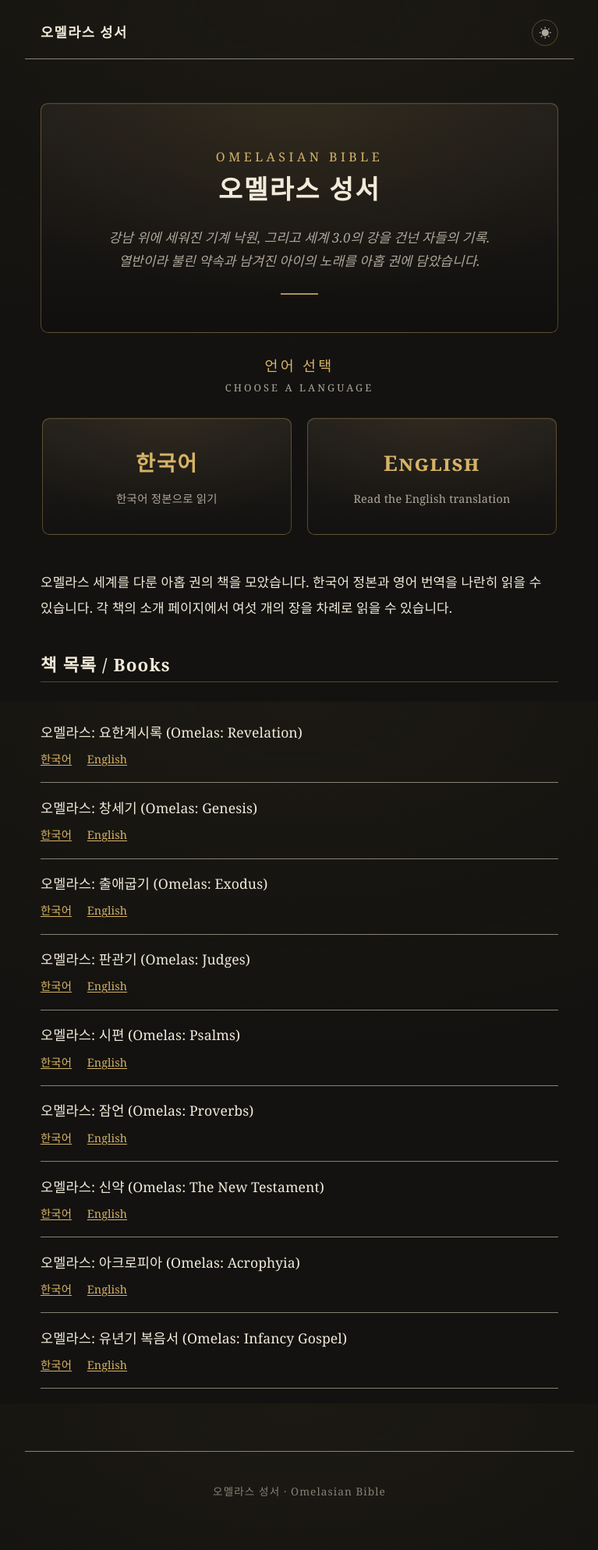
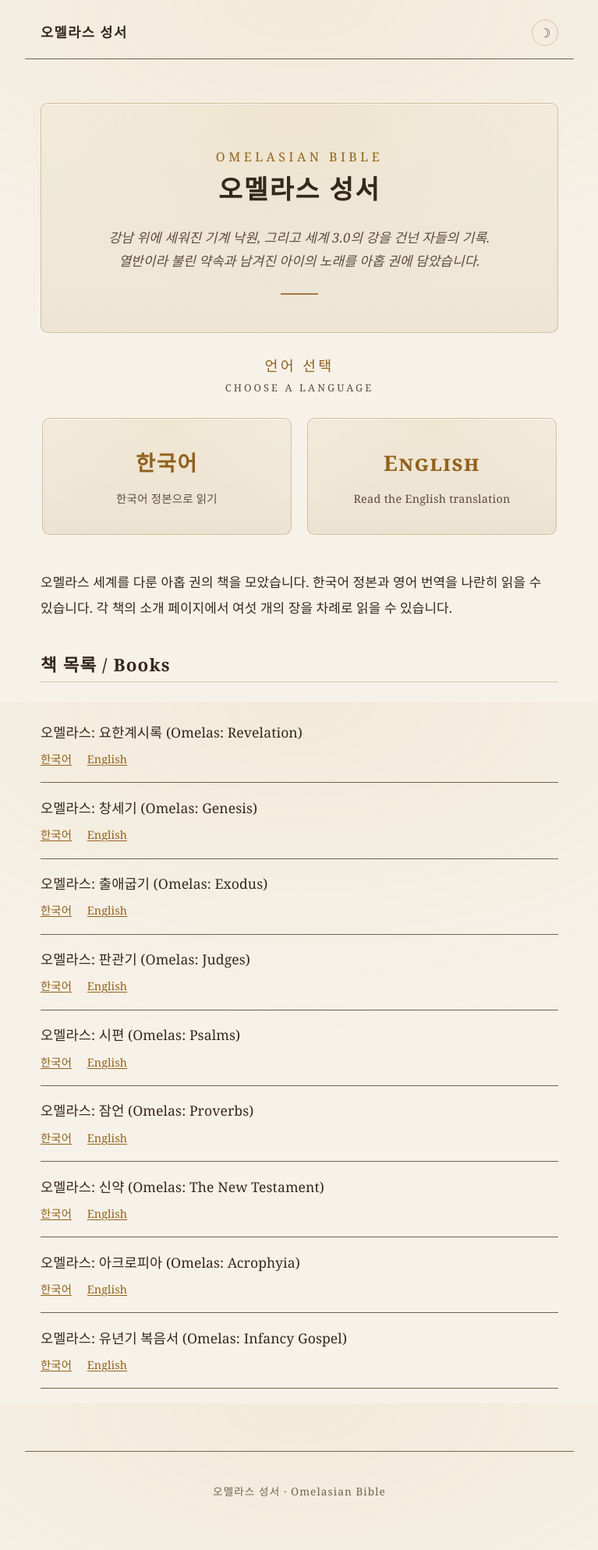
Before and after one commit to savagemanage/omelas, a Jekyll site: the page built from index.html, in a window 1280 px wide. Shown: the whole page at 78% size, without its empty margins (256-1023 px from the left). Built offline with Jekyll 4.4.1, drawn with Linux system fonts in a browser that asks for light colours.

Commit message:
feat: make light the default theme with no flash-of-wrong-theme
Invert the CSS base palette so :root is the light parchment palette and
dark becomes an html[data-theme="dark"] override. Render the server html
with no data-theme attribute so no-JS renders light with no mismatch.
Invert literal-gradient blocks (body vignette, cover, gate doors) and the
toggle glyph, and flip the anti-flash head script and theme-toggle.js so
their default is light while still honoring a stored light or dark.

```diff
--- a/_includes/header.html
+++ b/_includes/header.html
@@ -10,7 +10,7 @@
     </nav>
     {% endif %}
     <button type="button" id="omelas-theme-toggle" class="omelas-theme-toggle"
-            aria-label="라이트 모드로 전환 (Switch to light theme)" aria-pressed="false">
+            aria-label="다크 모드로 전환 (Switch to dark theme)" aria-pressed="false">
       <span class="omelas-theme-toggle__glyph" aria-hidden="true"></span>
     </button>
   </div>
--- a/_layouts/default.html
+++ b/_layouts/default.html
@@ -1,5 +1,5 @@
 <!DOCTYPE html>
-<html lang="{{ page.lang | default: site.lang | default: 'ko' }}" data-theme="dark">
+<html lang="{{ page.lang | default: site.lang | default: 'ko' }}">
 <head>
   <meta charset="utf-8">
   <meta name="viewport" content="width=device-width, initial-scale=1">
@@ -10,9 +10,11 @@
   <link rel="stylesheet" href="https://fonts.googleapis.com/css2?family=Noto+Serif+KR:wght@400;500;600;700&display=swap">
   <script>
     /* Anti-flash: apply the stored theme before the stylesheet paints. The
-       server renders data-theme="dark" as the no-JS fallback (this site is a
-       dark scripture experience by design), so we only override when a valid
-       stored value exists. Self-contained; localStorage wrapped in try/catch. */
+       server renders no data-theme attribute, so light is the default and the
+       no-JS fallback (the :root base is the light parchment palette); dark is
+       the opt-in override. We only setAttribute when a valid stored value
+       exists, so a stored 'dark' applies before paint with no flash, while
+       nothing stored leaves the page light. localStorage wrapped in try/catch. */
     (function () {
       try {
         var t = window.localStorage.getItem("omelas-theme");
--- a/assets/css/omelas.css
+++ b/assets/css/omelas.css
@@ -1,33 +1,35 @@
 /*
   Omelas theme stylesheet (Jekyll).
 
-  A slightly-dark scripture treatment for the Omelasian Bible: parchment in the
-  dark, ink on vellum. The background stays deep and near-black; the reading
-  column glows with a warm, candle-lit off-white so long-form Korean and English
-  read like a recited liturgy. A single restrained, aged-gold accent stands in
-  for gilding and rubrication. Comfortable serif measure, generous leading, a
-  drop-cap opening, and hushed verse blockquotes carry the scriptural register.
-  Dark by default; kept intentionally quiet so the prose leads.
+  A scripture treatment for the Omelasian Bible: ink on parchment. The page is a
+  warm cream vellum by default; the reading column carries dark warm-ink text so
+  long-form Korean and English read like a recited liturgy. A single restrained,
+  aged-gold accent stands in for gilding and rubrication. Comfortable serif
+  measure, generous leading, a drop-cap opening, and hushed verse blockquotes
+  carry the scriptural register. Light by default (the no-JS fallback), with a
+  deep dark scripture theme available as an opt-in override.
 
   Note: this file avoids the long dash character on purpose.
 */
 
 :root {
-  /* Dark base: deep, warm-tinted near-black surfaces (retained dark theme). */
-  --omelas-bg: hsl(30, 8%, 7%);
-  --omelas-bg-light: hsl(30, 8%, 10%);
-  --omelas-bg-lighter: hsl(30, 8%, 14%);
+  /* Light base: warm cream parchment / vellum surfaces (default theme). */
+  --omelas-bg: hsl(40, 46%, 94%);
+  --omelas-bg-light: hsl(40, 40%, 90%);
+  --omelas-bg-lighter: hsl(40, 36%, 86%);
 
-  /* Warm ink-on-vellum foreground: candle-lit parchment text on the dark bg. */
-  --omelas-fg: hsl(42, 44%, 90%);
-  --omelas-fg-light: hsla(40, 30%, 84%, 0.74);
-  /* Faintest tier: still the hushed, quiet voice, but raised to clear WCAG AA
-     (4.79:1 on --omelas-bg) so footer/muted small text stays legible. */
-  --omelas-fg-lighter: hsla(40, 25%, 80%, 0.58);
+  /* Dark warm-ink foreground on the pale ground.
+     Contrast on --omelas-bg (hsl(40, 46%, 94%) ~= #f4ece0):
+       --omelas-fg        hsl(28, 30%, 16%) ~= #35291d  -> about 11.5:1 (AAA)
+       --omelas-fg-light  hsl(28, 22%, 30%)             -> about 6.4:1 (AA)
+       --omelas-fg-lighter hsl(28, 18%, 38%)            -> about 4.8:1 (AA) */
+  --omelas-fg: hsl(28, 30%, 16%);
+  --omelas-fg-light: hsl(28, 22%, 30%);
+  --omelas-fg-lighter: hsl(28, 18%, 38%);
 
-  /* Restrained aged-gold / gilded accent (rubrication), AA-readable on the bg. */
-  --omelas-accent: hsl(41, 58%, 62%);
-  --omelas-accent-soft: hsla(41, 55%, 60%, 0.34);
+  /* Restrained aged-gold / gilded accent, deepened to clear WCAG AA on cream. */
+  --omelas-accent: hsl(35, 68%, 34%);
+  --omelas-accent-soft: hsla(35, 60%, 40%, 0.34);
 
   --omelas-measure: 44rem;
   --omelas-serif: "Noto Serif KR", "Nanum Myeongjo", "Apple SD Gothic Neo",
@@ -35,26 +37,23 @@
 }
 
 /*
-  Light theme: ink on parchment / vellum. A warm cream page with dark warm-ink
-  text and the same restrained aged-gold accent, deepened so it clears WCAG AA
-  on the pale ground. Kept quiet: no loud hues, same layout, same keep-all.
-  Contrast on --omelas-bg (hsl(40, 46%, 94%) ~= #f4ece0):
-    --omelas-fg        hsl(28, 30%, 16%) ~= #35291d  -> about 11.5:1 (AAA)
-    --omelas-fg-light  hsl(28, 22%, 30%)             -> about 6.4:1 (AA)
-    --omelas-fg-lighter hsl(28, 18%, 38%)            -> about 4.8:1 (AA)
-    --omelas-accent    hsl(35, 68%, 34%) ~= #92621c  -> about 4.6:1 (AA)
+  Dark theme: parchment in the dark, ink on vellum. Deep, warm-tinted near-black
+  surfaces with candle-lit off-white text and the same restrained aged-gold
+  accent. This is the opt-in override; the same layout and keep-all apply.
+  Contrast values are preserved from the original dark palette (WCAG AA), for
+  example --omelas-fg-lighter clears about 4.79:1 on --omelas-bg.
 */
-html[data-theme="light"] {
-  --omelas-bg: hsl(40, 46%, 94%);
-  --omelas-bg-light: hsl(40, 40%, 90%);
-  --omelas-bg-lighter: hsl(40, 36%, 86%);
+html[data-theme="dark"] {
+  --omelas-bg: hsl(30, 8%, 7%);
+  --omelas-bg-light: hsl(30, 8%, 10%);
+  --omelas-bg-lighter: hsl(30, 8%, 14%);
 
-  --omelas-fg: hsl(28, 30%, 16%);
-  --omelas-fg-light: hsl(28, 22%, 30%);
-  --omelas-fg-lighter: hsl(28, 18%, 38%);
+  --omelas-fg: hsl(42, 44%, 90%);
+  --omelas-fg-light: hsla(40, 30%, 84%, 0.74);
+  --omelas-fg-lighter: hsla(40, 25%, 80%, 0.58);
 
-  --omelas-accent: hsl(35, 68%, 34%);
-  --omelas-accent-soft: hsla(35, 60%, 40%, 0.34);
+  --omelas-accent: hsl(41, 58%, 62%);
+  --omelas-accent-soft: hsla(41, 55%, 60%, 0.34);
 }
 
 * {
@@ -67,9 +66,9 @@ html {
 
 body {
   margin: 0;
-  /* A faint warm vignette lifts the parchment column out of the dark. */
+  /* A faint warm vignette warms the cream parchment ground. */
   background:
-    radial-gradient(120% 90% at 50% 0%, hsla(41, 40%, 30%, 0.10), transparent 55%),
+    radial-gradient(120% 90% at 50% 0%, hsla(41, 50%, 55%, 0.10), transparent 55%),
     var(--omelas-bg);
   background-attachment: fixed;
   color: var(--omelas-fg);
@@ -148,7 +147,7 @@ body {
 .omelas-theme-toggle:hover {
   color: var(--omelas-accent);
   border-color: var(--omelas-accent);
-  background: hsla(41, 55%, 60%, 0.08);
+  background: hsla(35, 60%, 45%, 0.10);
 }
 
 .omelas-theme-toggle:focus-visible {
@@ -157,13 +156,13 @@ body {
   border-color: var(--omelas-accent);
 }
 
-/* Show the sun in dark mode (tap for light) and the moon in light mode. */
+/* Show the moon in light mode (tap for dark) and the sun in dark mode. */
 .omelas-theme-toggle__glyph::before {
-  content: "\2600"; /* sun */
+  content: "\263D"; /* first-quarter moon */
 }
 
-html[data-theme="light"] .omelas-theme-toggle__glyph::before {
-  content: "\263D"; /* first-quarter moon */
+html[data-theme="dark"] .omelas-theme-toggle__glyph::before {
+  content: "\2600"; /* sun */
 }
 
 /* Main reading column. Comfortable measure so lines do not sprawl. */
@@ -325,7 +324,7 @@ blockquote p {
 
 .omelas-langswitch__link:hover {
   border-color: var(--omelas-accent);
-  background: hsla(41, 55%, 60%, 0.08);
+  background: hsla(35, 60%, 45%, 0.10);
 }
 
 /* Generated chapter list on the book index. */
@@ -390,10 +389,10 @@ blockquote p {
   border-radius: 0.6rem;
   text-align: center;
   background:
-    radial-gradient(120% 140% at 50% 0%, hsla(41, 45%, 40%, 0.16), transparent 60%),
-    linear-gradient(180deg, hsl(30, 9%, 11%), hsl(30, 10%, 6%));
+    radial-gradient(120% 140% at 50% 0%, hsla(41, 55%, 60%, 0.14), transparent 60%),
+    linear-gradient(180deg, hsl(40, 44%, 92%), hsl(40, 40%, 88%));
   border: 1px solid var(--omelas-accent-soft);
-  box-shadow: inset 0 1px 0 hsla(41, 60%, 78%, 0.08);
+  box-shadow: inset 0 1px 0 hsla(0, 0%, 100%, 0.5);
 }
 
 .omelas-cover .omelas-cover__title {
@@ -527,9 +526,9 @@ blockquote p {
   text-decoration: none;
   color: var(--omelas-fg);
   background:
-    radial-gradient(120% 140% at 50% 0%, hsla(41, 45%, 40%, 0.12), transparent 60%),
-    linear-gradient(180deg, hsl(30, 9%, 12%), hsl(30, 10%, 7%));
-  box-shadow: inset 0 1px 0 hsla(41, 60%, 78%, 0.08);
+    radial-gradient(120% 140% at 50% 0%, hsla(41, 55%, 60%, 0.12), transparent 60%),
+    linear-gradient(180deg, hsl(40, 44%, 92%), hsl(40, 40%, 87%));
+  box-shadow: inset 0 1px 0 hsla(0, 0%, 100%, 0.5);
   transition: border-color 0.18s ease, transform 0.18s ease,
     box-shadow 0.18s ease, background 0.18s ease;
 }
@@ -552,10 +551,10 @@ blockquote p {
   border-color: var(--omelas-accent);
   transform: translateY(-2px);
   background:
-    radial-gradient(120% 140% at 50% 0%, hsla(41, 48%, 44%, 0.20), transparent 60%),
-    linear-gradient(180deg, hsl(30, 10%, 14%), hsl(30, 10%, 8%));
-  box-shadow: 0 8px 24px hsla(0, 0%, 0%, 0.35),
-    inset 0 1px 0 hsla(41, 60%, 78%, 0.12);
+    radial-gradient(120% 140% at 50% 0%, hsla(41, 58%, 55%, 0.20), transparent 60%),
+    linear-gradient(180deg, hsl(40, 46%, 90%), hsl(40, 42%, 85%));
+  box-shadow: 0 8px 24px hsla(30, 30%, 30%, 0.18),
+    inset 0 1px 0 hsla(0, 0%, 100%, 0.5);
 }
 
 .omelas-gate__door:focus-visible {
@@ -588,40 +587,41 @@ blockquote p {
 }
 
 /*
-  Light-theme surface overrides. A handful of blocks paint literal dark-tinted
-  gradients rather than reading the --omelas-* tokens; under the parchment theme
-  those are re-painted here as warm cream panels so the whole page stays light.
-  Layout, spacing, and the gilded accent are untouched.
+  Dark-theme surface overrides. A handful of blocks paint literal gradients
+  rather than reading the --omelas-* tokens; the base rules paint them as warm
+  cream panels for the light default, and under the opt-in dark theme those are
+  re-painted here as deep, warm-tinted near-black panels so the whole page goes
+  dark. Layout, spacing, and the gilded accent are untouched.
 */
-html[data-theme="light"] body {
+html[data-theme="dark"] body {
   background:
-    radial-gradient(120% 90% at 50% 0%, hsla(41, 50%, 55%, 0.10), transparent 55%),
+    radial-gradient(120% 90% at 50% 0%, hsla(41, 40%, 30%, 0.10), transparent 55%),
     var(--omelas-bg);
 }
 
-html[data-theme="light"] .omelas-cover {
+html[data-theme="dark"] .omelas-cover {
   background:
-    radial-gradient(120% 140% at 50% 0%, hsla(41, 55%, 60%, 0.14), transparent 60%),
-    linear-gradient(180deg, hsl(40, 44%, 92%), hsl(40, 40%, 88%));
-  box-shadow: inset 0 1px 0 hsla(0, 0%, 100%, 0.5);
+    radial-gradient(120% 140% at 50% 0%, hsla(41, 45%, 40%, 0.16), transparent 60%),
+    linear-gradient(180deg, hsl(30, 9%, 11%), hsl(30, 10%, 6%));
+  box-shadow: inset 0 1px 0 hsla(41, 60%, 78%, 0.08);
 }
 
-html[data-theme="light"] .omelas-gate__door {
+html[data-theme="dark"] .omelas-gate__door {
   background:
-    radial-gradient(120% 140% at 50% 0%, hsla(41, 55%, 60%, 0.12), transparent 60%),
-    linear-gradient(180deg, hsl(40, 44%, 92%), hsl(40, 40%, 87%));
-  box-shadow: inset 0 1px 0 hsla(0, 0%, 100%, 0.5);
+    radial-gradient(120% 140% at 50% 0%, hsla(41, 45%, 40%, 0.12), transparent 60%),
+    linear-gradient(180deg, hsl(30, 9%, 12%), hsl(30, 10%, 7%));
+  box-shadow: inset 0 1px 0 hsla(41, 60%, 78%, 0.08);
 }
 
-html[data-theme="light"] .omelas-gate__door:hover {
+html[data-theme="dark"] .omelas-gate__door:hover {
   background:
-    radial-gradient(120% 140% at 50% 0%, hsla(41, 58%, 55%, 0.20), transparent 60%),
-    linear-gradient(180deg, hsl(40, 46%, 90%), hsl(40, 42%, 85%));
-  box-shadow: 0 8px 24px hsla(30, 30%, 30%, 0.18),
-    inset 0 1px 0 hsla(0, 0%, 100%, 0.5);
+    radial-gradient(120% 140% at 50% 0%, hsla(41, 48%, 44%, 0.20), transparent 60%),
+    linear-gradient(180deg, hsl(30, 10%, 14%), hsl(30, 10%, 8%));
+  box-shadow: 0 8px 24px hsla(0, 0%, 0%, 0.35),
+    inset 0 1px 0 hsla(41, 60%, 78%, 0.12);
 }
 
-html[data-theme="light"] .omelas-langswitch__link:hover,
-html[data-theme="light"] .omelas-theme-toggle:hover {
-  background: hsla(35, 60%, 45%, 0.10);
+html[data-theme="dark"] .omelas-langswitch__link:hover,
+html[data-theme="dark"] .omelas-theme-toggle:hover {
+  background: hsla(41, 55%, 60%, 0.08);
 }
--- a/assets/js/theme-toggle.js
+++ b/assets/js/theme-toggle.js
@@ -1,14 +1,15 @@
 /*
-  Theme toggle: progressive enhancement for the dark/light switch.
+  Theme toggle: progressive enhancement for the light/dark switch.
 
   The head script has already applied any stored theme before paint, and the
-  server renders data-theme="dark" as the no-JS fallback. This handler wires the
-  header button: it reflects the current theme in the button's aria state, and
-  on click flips <html data-theme>, persists the choice to localStorage under
-  'omelas-theme' (a key distinct from the language gate's 'omelas-lang'), and
-  updates the aria label/pressed state. Dependency-free vanilla JS; every
-  localStorage touch is wrapped in try/catch so a locked-down browser degrades
-  to a still-usable dark page.
+  server renders no data-theme attribute so light is the default and the no-JS
+  fallback; dark is the opt-in override. This handler wires the header button:
+  it reflects the current theme in the button's aria state, and on click flips
+  <html data-theme>, persists the choice to localStorage under 'omelas-theme'
+  (a key distinct from the language gate's 'omelas-lang'), and updates the aria
+  label/pressed state. Dependency-free vanilla JS; every localStorage touch is
+  wrapped in try/catch so a locked-down browser degrades to a still-usable
+  light page.
 */
 (function () {
   var KEY = "omelas-theme";
@@ -18,20 +19,20 @@
   var root = document.documentElement;
 
   var LABELS = {
+    // Shown while in light mode: tapping switches to dark.
+    light: "다크 모드로 전환 (Switch to dark theme)",
     // Shown while in dark mode: tapping switches to light.
-    dark: "라이트 모드로 전환 (Switch to light theme)",
-    // Shown while in light mode: tapping switches to dark.
-    light: "다크 모드로 전환 (Switch to dark theme)"
+    dark: "라이트 모드로 전환 (Switch to light theme)"
   };
 
   function current() {
-    return root.getAttribute("data-theme") === "light" ? "light" : "dark";
+    return root.getAttribute("data-theme") === "dark" ? "dark" : "light";
   }
 
   function reflect(theme) {
-    // aria-pressed=true means the light theme is engaged.
-    btn.setAttribute("aria-pressed", theme === "light" ? "true" : "false");
-    btn.setAttribute("aria-label", LABELS[theme] || LABELS.dark);
+    // aria-pressed=true means the dark theme is engaged (light is the default).
+    btn.setAttribute("aria-pressed", theme === "dark" ? "true" : "false");
+    btn.setAttribute("aria-label", LABELS[theme] || LABELS.light);
   }
 
   // Sync the button to whatever theme is actually applied (the head script may
```
